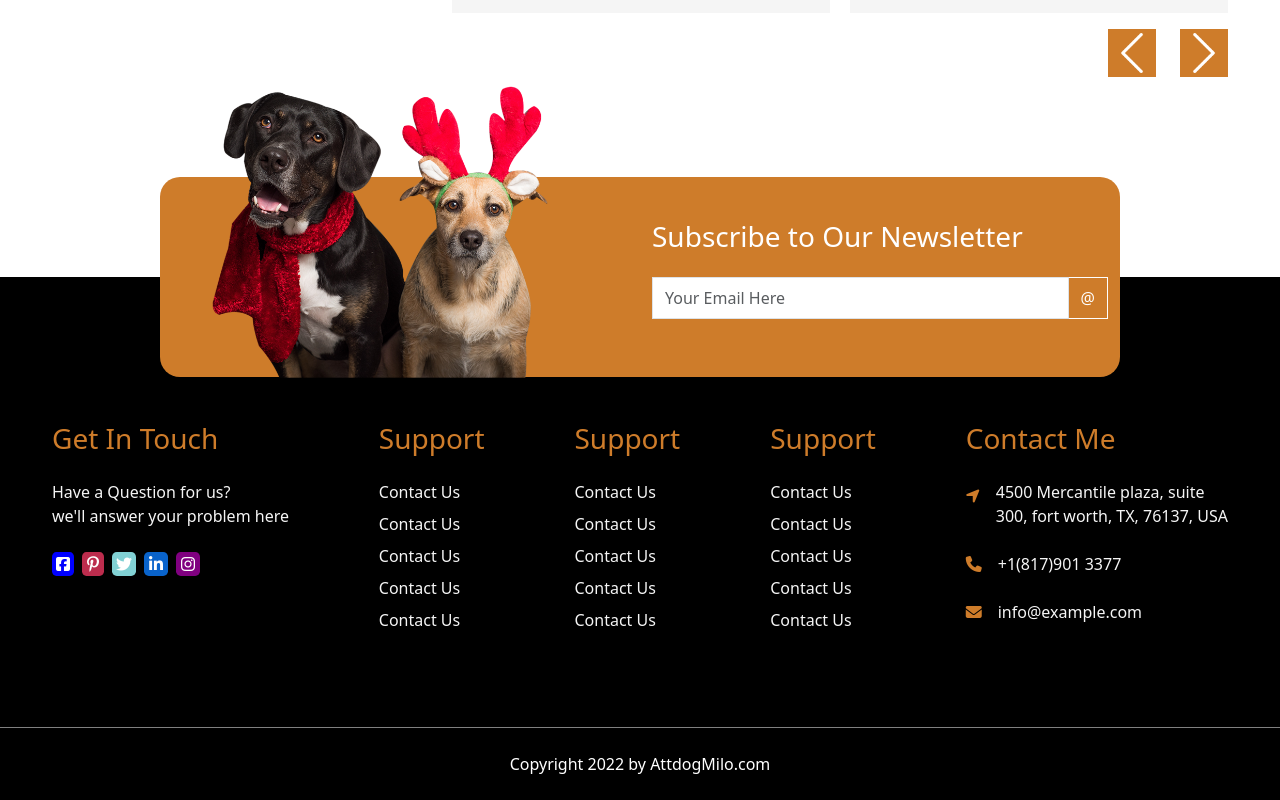
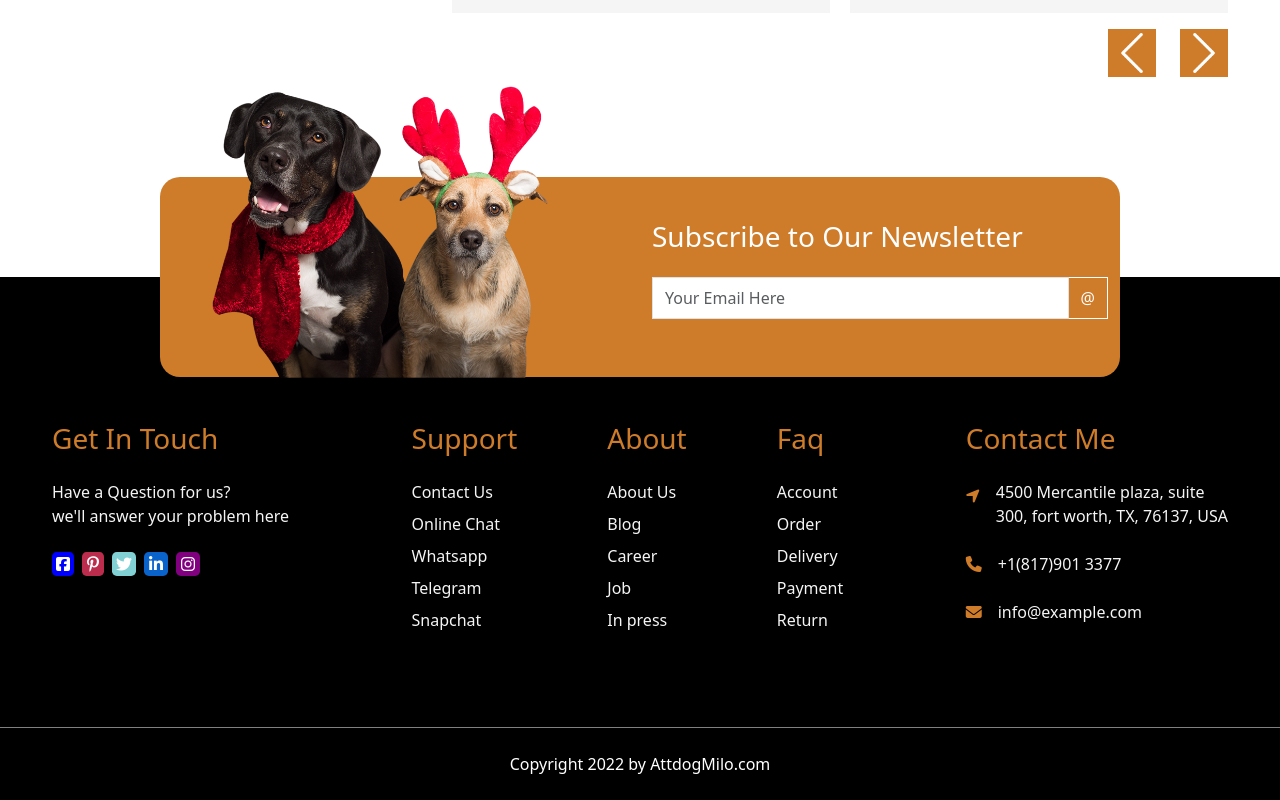
Before and after one commit to GiuseppeCassone/proj-html-vuejs, a Vue app: page / in a window 1280 px wide. Shown: the part 3526-4326 px from the top of the page. Built offline with nearby package versions, Linux system fonts and the light colour scheme.

Commit message:
creato componente per le liste del footer e inserito elementi dinamicamente tramite props

```diff
--- a/src/components/AppFooter.vue
+++ b/src/components/AppFooter.vue
@@ -1,6 +1,22 @@
 <script>
+
+import { store } from '../store.js';
+
+import AppFooterList from './AppFooterList.vue';
+
     export default {
         name: 'AppFooter',
+
+        components: {
+            AppFooterList,
+        },
+
+        data() {
+
+            return {
+                store,
+            }
+        },
     }
 </script>
 
@@ -19,7 +35,8 @@
                 </div>
             </div>
             <div class="footer-links d-flex">
-                <div class="link-list d-flex flex-column gap-4">
+                <AppFooterList v-for="currentLink in store.footerList" :links="currentLink"></AppFooterList>
+                <!-- <div class="link-list d-flex flex-column gap-4">
                     <h3>Support</h3>
                     <ul class="list-unstyled d-flex flex-column gap-2">
                         <li>Contact Us</li>
@@ -48,7 +65,7 @@
                         <li>Contact Us</li>
                         <li>Contact Us</li>
                     </ul>
-                </div>
+                </div> -->
             </div>
             <div class="contact-me d-flex flex-column gap-4">
                 <h3>Contact Me</h3>
--- /dev/null
+++ b/src/components/AppFooterList.vue
@@ -0,0 +1,26 @@
+<script>
+
+    export default {
+        name: 'AppFooterList',
+
+        props: {
+            links: Object,
+        },
+
+    }
+</script>
+
+<template>
+
+        <div class="link-list d-flex flex-column gap-4">
+            <h3>{{ links.title }}</h3>
+            <ul class="list-unstyled d-flex flex-column gap-2">
+                <li v-for="currentListLink in links.links">{{ currentListLink }}</li>
+            </ul>
+        </div>
+
+</template>
+
+<style lang="scss">
+
+</style>
--- a/src/store.js
+++ b/src/store.js
@@ -3,4 +3,21 @@ import { reactive } from 'vue'
 export const store = reactive({
 
     navLinks: ["Home", "About", "Services", "Training", "Blogs"],
+
+    footerList: [
+        {
+            title: 'Support',
+            links: ["Contact Us", "Online Chat", "Whatsapp", "Telegram", "Snapchat"]
+        },
+        {
+            title: 'About',
+            links: ["About Us", "Blog", "Career", "Job", "In press"]
+        },
+        {
+            title: 'Faq',
+            links: ["Account", "Order", "Delivery", "Payment", "Return"]
+        },
+
+
+    ]
 });
```
Also changed, not shown: src/components/AppNav.vue (+0 -15 lines).
